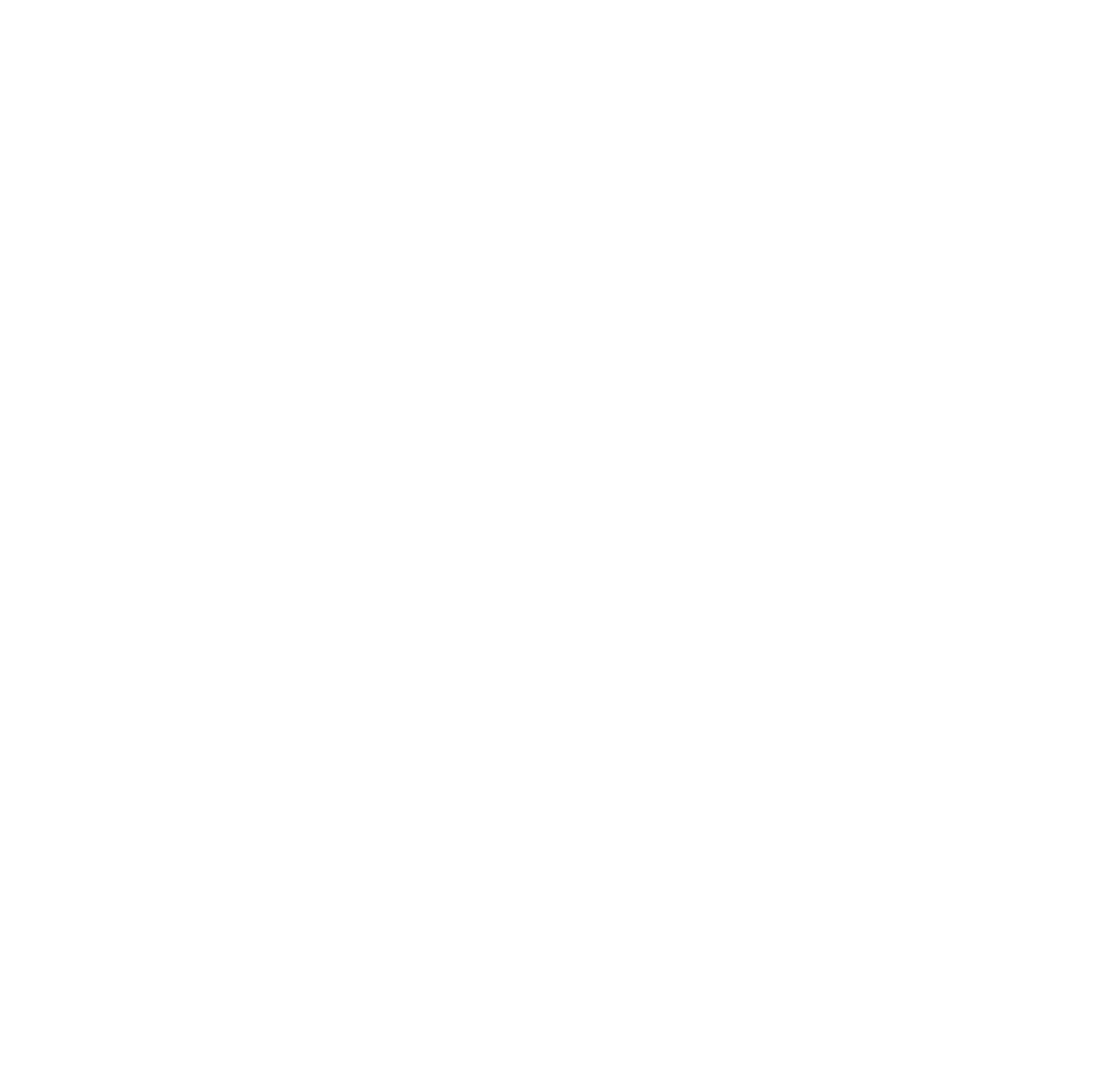
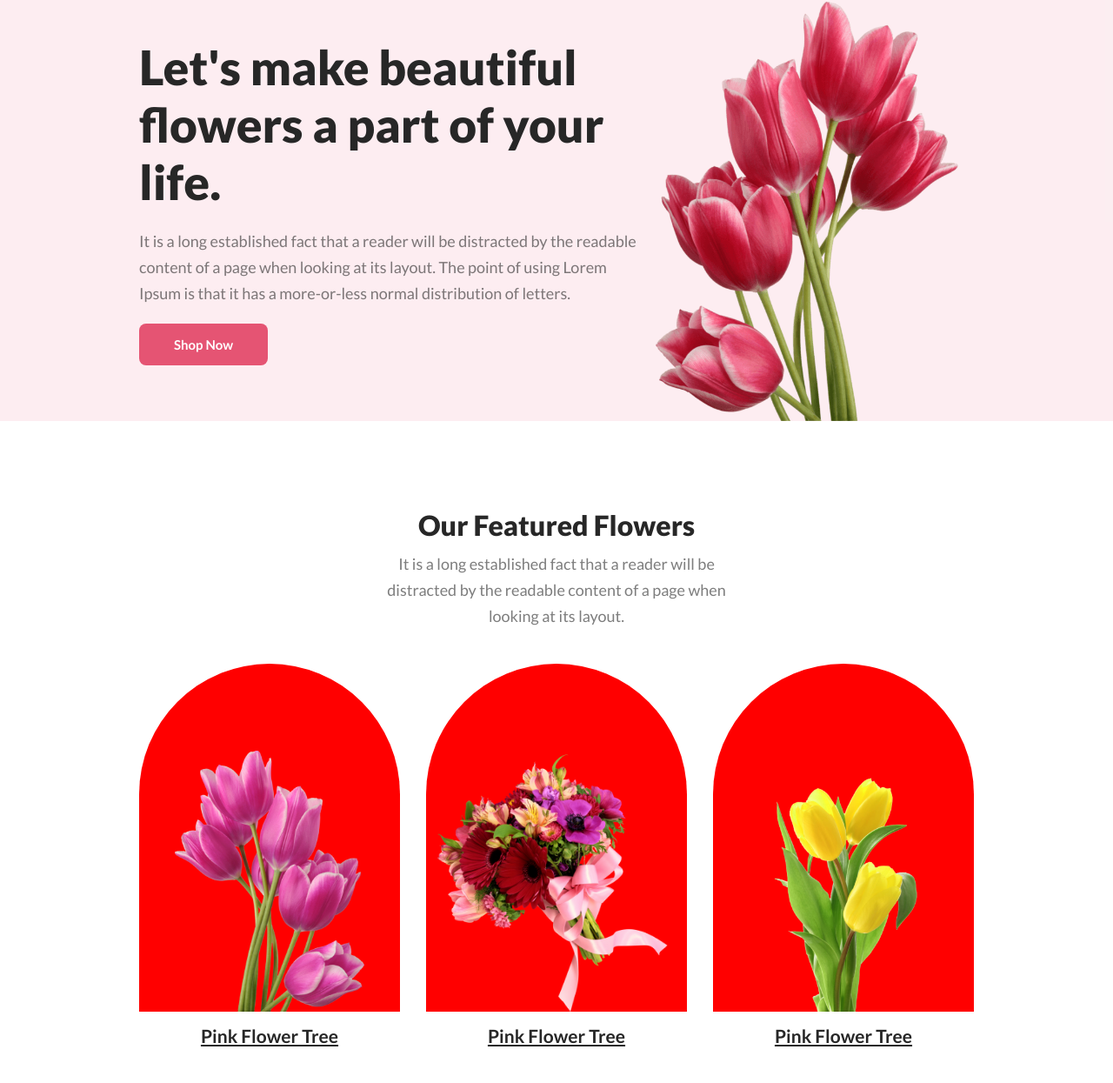
Before and after one commit to devmahin/Flower-shop, a plain HTML site: page index.html in a window 1280 px wide. Shown: the top 1245 px of the page at 87% size. Before the commit the page ends 800 px from the top, so only its background shows below. Drawn offline with Linux system fonts and the light colour scheme.

Commit message:
flower box

```diff
--- a/index.html
+++ b/index.html
@@ -5,8 +5,79 @@
     <meta name="viewport" content="width=device-width, initial-scale=1.0">
     <title>Document</title>
     <link rel="stylesheet" href="style.css">
+        <link rel="preconnect" href="https://fonts.googleapis.com">
+        <link rel="preconnect" href="https://fonts.gstatic.com" crossorigin>
+        <link href="https://fonts.googleapis.com/css2?family=Lato:wght@100;300;400;700;900&display=swap" rel="stylesheet">
 </head>
 <body>
+    <header>
+        <div class="container banner">
+            <div class="banner-text">
+                <h2>Let's make beautiful flowers a part of your life.</h2>
+                <p>It is a long established fact that a reader will be distracted by the readable content of a page when looking at its layout. The point of using Lorem Ipsum is that it has a more-or-less normal distribution of letters.</p>
+                <button class="btn">
+                    Shop Now
+                </button>
+            </div>
+            <div class="banner-img">
+                <img src="Flower Asset/pngwing 10.png" alt="">
+            </div>
+        </div>
+    </header>
+    <main>
+        <section>
+            <div class="featured">
+                <div class="container">
+                  <div class="section-heading">
+                    <h2>Our Featured Flowers</h2>
+                    <p>It is a long established fact that a reader will be distracted by the readable content of a page when looking at its layout.</p>
+                  </div>
+                  <div class="flower-container">
+                    <div class="flower">
+                        <div class="flower-img">
+                        <img src="Flower Asset/pngwing 6.png" alt="">
+                        </div>
+                        <p>Pink Flower Tree</p>
+                    </div>
+                    <div class="flower">
+                        <div class="flower-img">
+                        <img src="Flower Asset/pngwing 5.png" alt="">
+                        </div>
+                        <p>Pink Flower Tree</p>
+                    </div>
+                    <div class="flower">
+                        <div class="flower-img">
+                        <img src="Flower Asset/pngwing 7.png" alt="">
+                        </div>
+                        <p>Pink Flower Tree</p>
+                    </div>
 
+                    <div class="flower">
+                        <div class="flower-img">
+                        <img src="Flower Asset/pngwing 8.png" alt="">
+                        </div>
+                        <p>Pink Flower Tree</p>
+                    </div>
+
+                    <div class="flower">
+                        <div class="flower-img">
+                        <img src="Flower Asset/Group 58.png" alt="">
+                        </div>
+                        <p>Pink Flower Tree</p>
+                    </div>
+
+                    <div class="flower">
+                        <div class="flower-img">
+                        <img src="Flower Asset/Group 57.png" alt="">
+                        </div>
+                        <p>Pink Flower Tree</p>
+                    </div>
+
+                  </div>
+                </div>
+            </div>
+        </section>
+
+    </main>
 </body>
 </html>
--- a/style.css
+++ b/style.css
@@ -0,0 +1,128 @@
+* {
+    margin: 0;
+    padding: 0;
+    box-sizing: border-box;
+    font-family: 'Lato', sans-serif;
+}
+
+/* section */
+.container {
+    width: 75%;
+    max-width: 1440px;
+    margin: 0 auto;
+}
+
+p {
+    color: rgba(39, 39, 39, 0.60);
+    font-family: Lato;
+    font-size: 18px;
+    font-style: normal;
+    font-weight: 400;
+    line-height: 30px;
+    /* 166.667% */
+}
+
+.btn {
+    border-radius: 8px;
+    background: #E55473;
+    color: #FFF;
+    border: none;
+    font-size: 15px;
+    font-weight: 700;
+    padding: 15px 40px;
+}
+
+.section-heading {
+    width: 444px;
+    text-align: center;
+    margin: 40px auto;
+}
+
+.section-heading>h2 {
+    color: #272727;
+    text-align: center;
+    font-size: 32px;
+    font-weight: 800;
+    margin: 10px 0;
+    /* font-family: var(); */
+}
+
+/* header================== */
+header {
+    background: rgba(229, 84, 115, 0.10);
+}
+
+/* banner section start */
+.banner-text {
+    max-width: 60%;
+
+}
+
+.banner {
+    display: flex;
+    align-items: center;
+    justify-content: space-between;
+    /* background-color: aqua; */
+}
+
+/* .banner-text{
+    background-color: red;
+} */
+.banner-text * {
+    margin-bottom: 20px;
+}
+
+.banner-text>h2 {
+    color: #272727;
+    font-size: 55px;
+    font-weight: 800;
+}
+
+/* banner-img */
+.banner-img img {
+    width: 100%;
+    vertical-align: middle;
+}
+
+/* banner section end */
+.featured {
+    margin: 100px 0;
+}
+
+.flower-container {
+    display: grid;
+    grid-template-columns: auto auto auto;
+    gap: 30px;
+    /* justify-content: space-between; */
+    /* align-items: end; */
+}
+
+.flower .flower-img {
+    background-color: red;
+    border-radius: 300px 300px 0 0;
+    height: 400px;
+    /* padding: 30px 15px 0px; */
+    display: flex;
+    align-items: end;
+    justify-content: center;
+}
+.flower{
+    /* background-color: #E55473; */
+}
+
+.flower .flower-img img {
+    width: 300px;
+    object-fit: contain;
+    height: 300px;
+}
+
+.flower>p {
+    color: #272727;
+    text-align: center;
+    font-size: 21px;
+    font-weight: 700;
+    line-height: 35px;
+    text-decoration-line: underline;
+    margin: 10px 0;
+
+}
```
